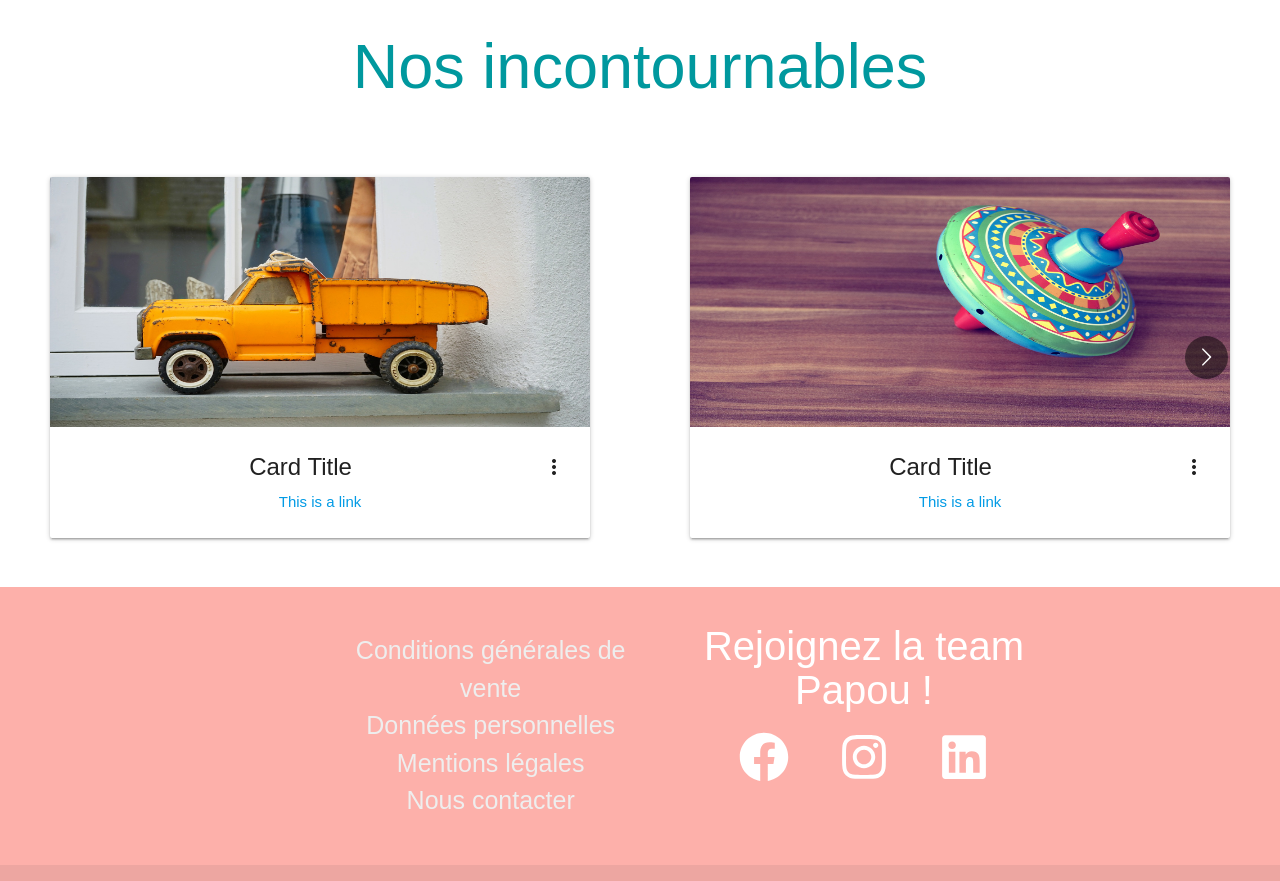
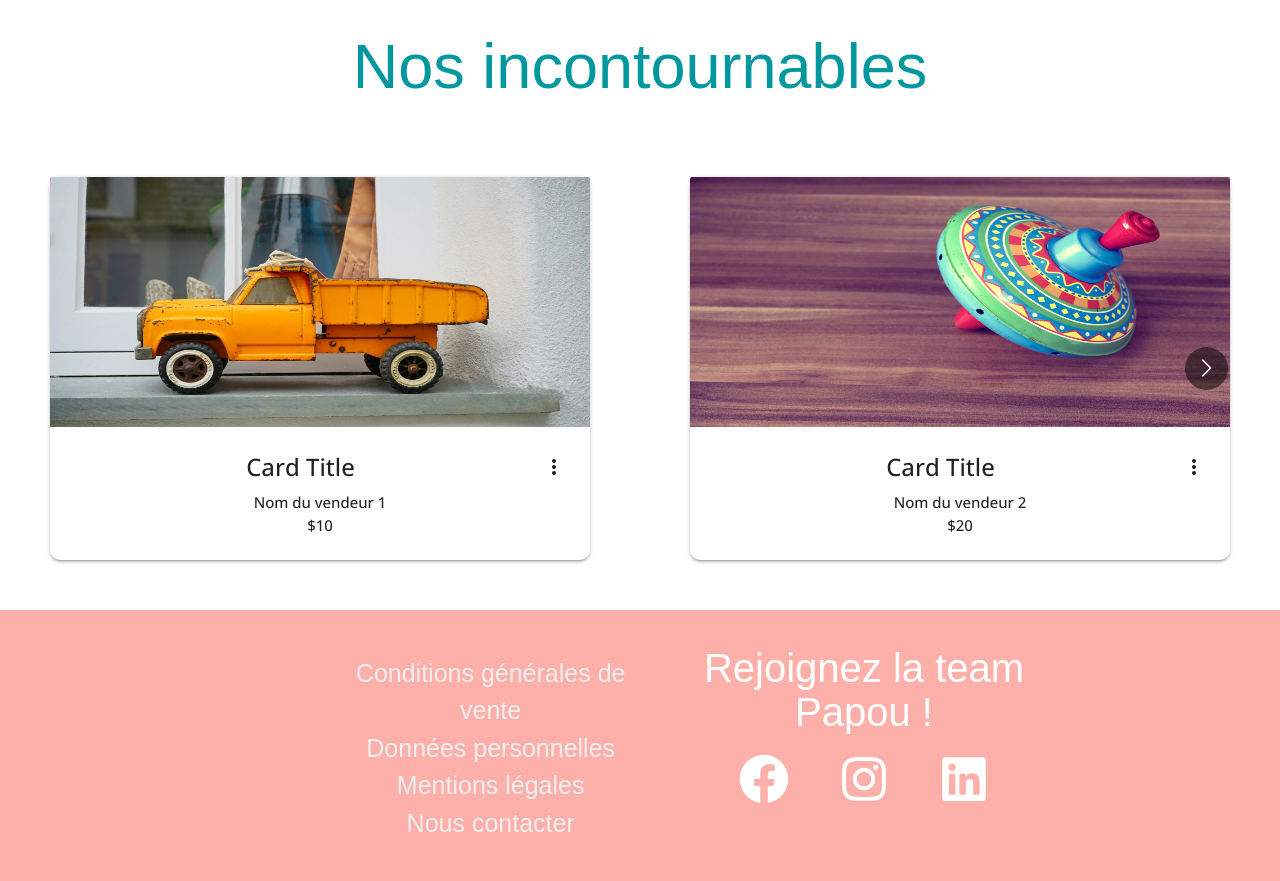
Before and after one commit to BaltoClem/papou, a React (Create React App) app: page / in a window 1280 px wide. Shown: the part 1820-2701 px from the top of the page. Built offline with nearby package versions, Linux system fonts and the light colour scheme; a web font is replaced by a local one.

Commit message:
Modifs OurEssentials à valider

```diff
--- a/src/components/OurEssentials.js
+++ b/src/components/OurEssentials.js
@@ -80,7 +80,7 @@ const OurEssentials = () => {
     <div className='cards_carousel_essentials'>
       <Carousel responsive={responsive} style={carouselContainerStyle}>
         {carouselItems.map((item, index) => (
-          <div key={index} className="card" style={{ margin: '50px' }}>
+          <div key={index} className="card" style={{ margin: '50px', borderRadius: '10px'}}>
             <div className="card-image waves-effect waves-block waves-light">
               <img
               className="activator"
@@ -92,7 +92,8 @@ const OurEssentials = () => {
               <span className="card-title activator grey-text text-darken-4">
                 Card Title<i className="material-icons right">more_vert</i>
               </span>
-              <p><a href="/">This is a link</a></p>
+              <p>{item.seller}</p>
+              <p>{item.price}</p>
             </div>
             <div className="card-reveal">
               <span className="card-title grey-text text-darken-4">
--- a/src/styles/App.css
+++ b/src/styles/App.css
@@ -79,6 +79,10 @@ header {
 
 .partners_title {
   margin-bottom : 70px;
+}
+
+.cards_carousel_essentials{
+  font-family: 'Open Sans', sans-serif;
 }
 
 /***********************************
```
